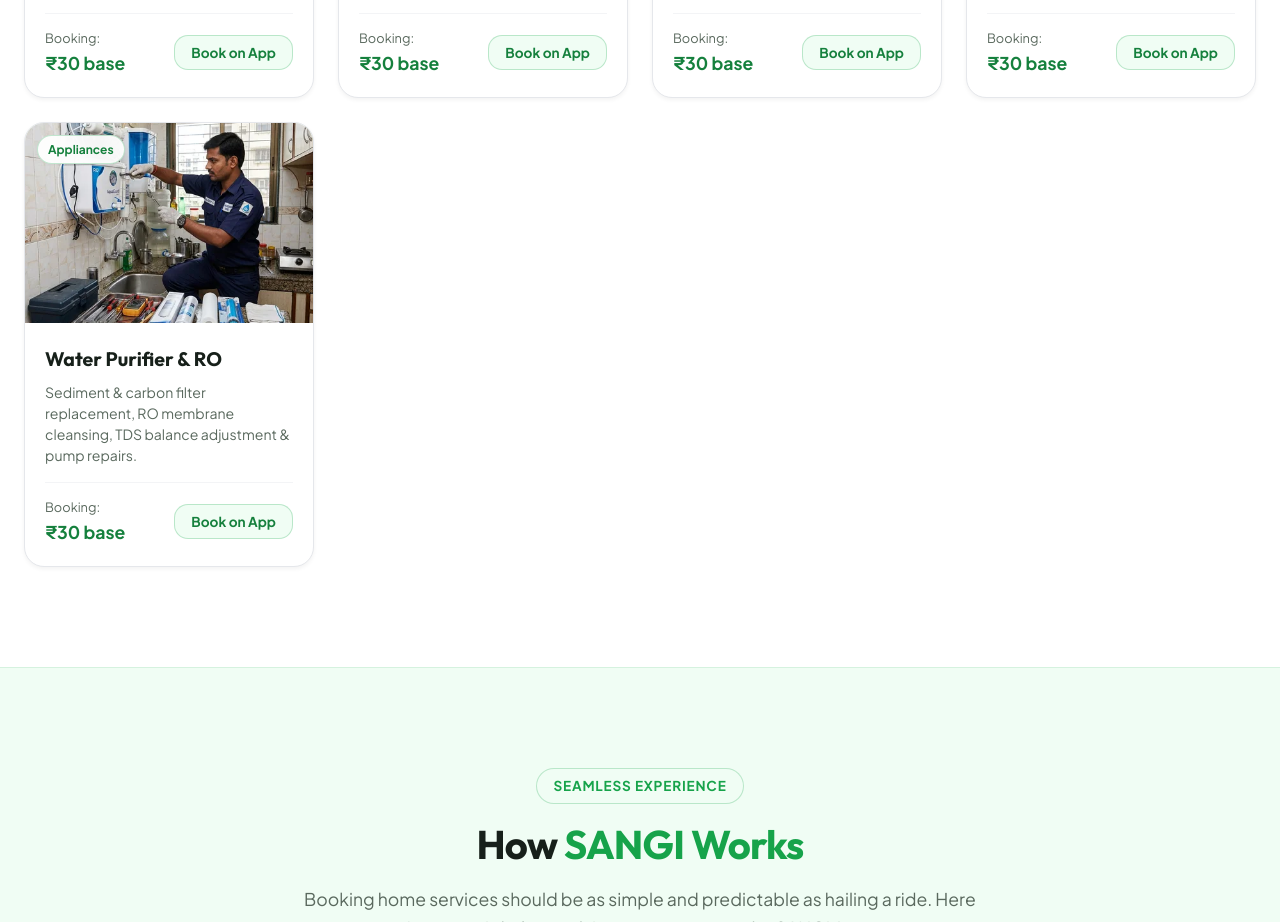
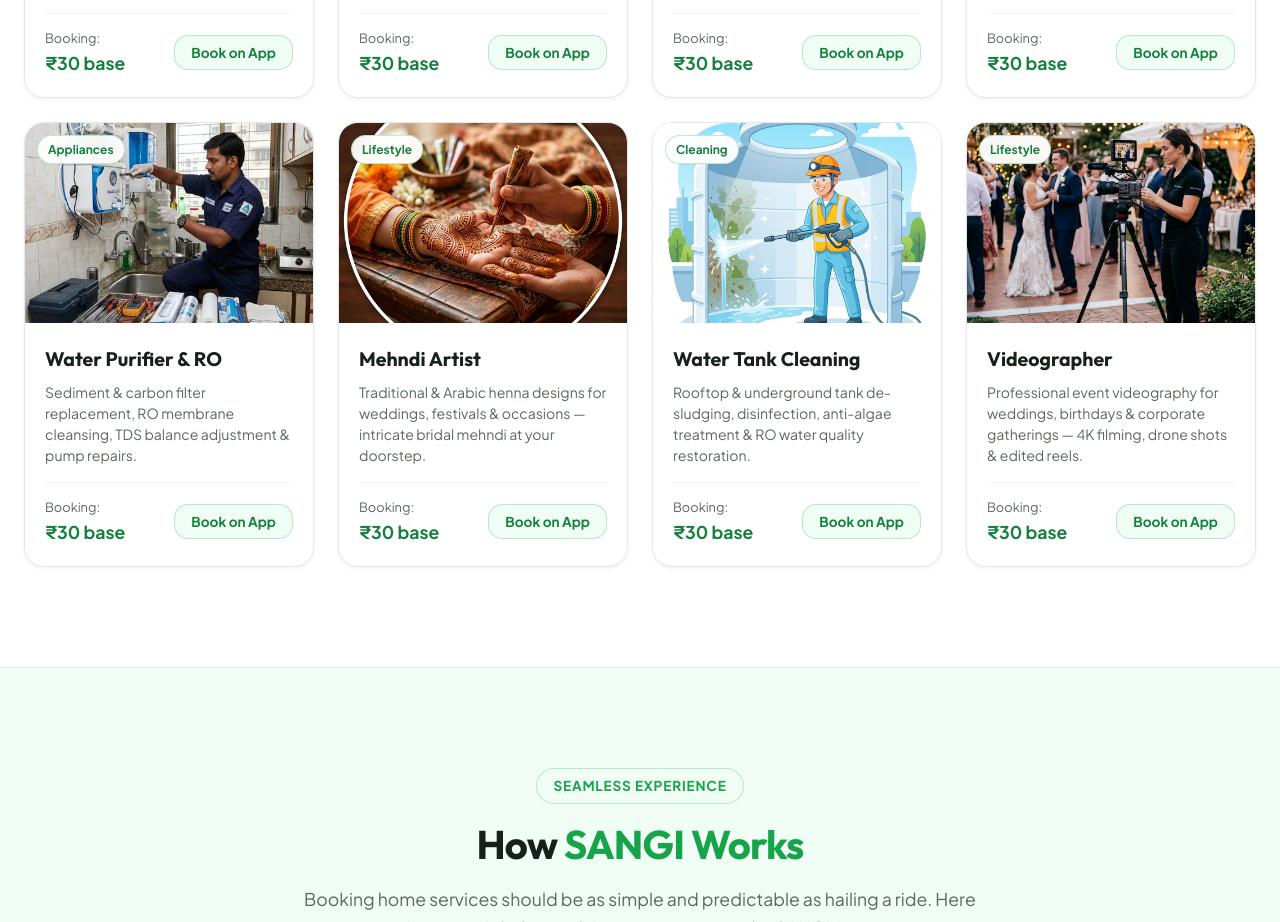
Before and after one commit to IshanDce/SANGI-LANDING-PAGE, a website: page index.html in a window 1280 px wide. Shown: the part 3848-4770 px from the top of the page. Drawn offline with Linux system fonts and the light colour scheme.

Commit message:
feat: add Mehndi, Water Tank Cleaning, Videographer services with images

```diff
--- a/index.html
+++ b/index.html
@@ -6,7 +6,7 @@
   <meta name="viewport" content="width=device-width, initial-scale=1.0">
   <title>SANGI - Trusted Home Services. Right at Your Doorstep | Book Electrician, Plumber & More</title>
   <meta name="description"
-    content="Book 100% KYC verified home service professionals on SANGI. Electricians, plumbers, AC repairs, house cleaning & 17+ doorstep services with transparent ₹30 base booking fee. Download the app now.">
+    content="Book 100% KYC verified home service professionals on SANGI. Electricians, plumbers, AC repairs, house cleaning & 20+ doorstep services with transparent ₹30 base booking fee. Download the app now.">
   <meta name="keywords"
     content="SANGI, home services app, electrician near me, plumber near me, AC repair, house cleaning, doorstep services India, verified professionals, home service booking app, SANGI apk download">
   <meta name="author" content="SANGI Technologies">
@@ -23,7 +23,7 @@
   <meta property="og:url" content="https://sangiservices.in/">
   <meta property="og:title" content="SANGI - Trusted Home Services. Right at Your Doorstep.">
   <meta property="og:description"
-    content="Book KYC-verified electricians, plumbers, cleaners & 17+ home services at your doorstep. Transparent ₹30 base fee. Download SANGI app now.">
+    content="Book KYC-verified electricians, plumbers, cleaners & 20+ home services at your doorstep. Transparent ₹30 base fee. Download SANGI app now.">
   <meta property="og:image" content="https://sangiservices.in/assets/images/hero_home_services.webp">
   <meta property="og:image:alt" content="SANGI Verified Professional at Customer Home">
   <meta property="og:image:width" content="1280">
@@ -33,7 +33,7 @@
   <meta name="twitter:card" content="summary_large_image">
   <meta name="twitter:title" content="SANGI - Trusted Home Services. Right at Your Doorstep.">
   <meta name="twitter:description"
-    content="Book KYC-verified electricians, plumbers, cleaners & 17+ doorstep services. Transparent ₹30 base fee.">
+    content="Book KYC-verified electricians, plumbers, cleaners & 20+ doorstep services. Transparent ₹30 base fee.">
   <meta name="twitter:image" content="https://sangiservices.in/assets/images/hero_home_services.webp">
   <meta name="twitter:image:alt" content="SANGI Home Services App">
 
@@ -62,7 +62,7 @@
         "url": "https://sangiservices.in/",
         "logo": "https://sangiservices.in/assets/images/logo.png",
         "image": "https://sangiservices.in/assets/images/hero_home_services.webp",
-        "description": "SANGI provides 100% KYC verified home service professionals — electricians, plumbers, AC repair, cleaning, gardening & 17+ doorstep services across India.",
+        "description": "SANGI provides 100% KYC verified home service professionals — electricians, plumbers, AC repair, cleaning, mehndi, water tank cleaning, videography & 20+ doorstep services across India.",
         "priceRange": "₹",
         "telephone": "+91-XXXXXXXXXX",
         "email": "support@sangiservices.in",
@@ -113,7 +113,7 @@
         },
         "downloadUrl": "https://sangiservices.in/downloads/sangi.apk",
         "screenshot": "https://sangiservices.in/assets/images/app_mockup_phone.webp",
-        "description": "Book verified home service professionals on Android. 17+ services available."
+        "description": "Book verified home service professionals on Android. 20+ services available."
       }
     ]
   }
@@ -711,6 +711,53 @@
               </div>
             </div>
           </article>
+          <!-- Mehndi -->
+          <article class="service-card" data-category="lifestyle">
+            <div class="service-card-img">
+              <img src="assets/images/services/mehndi.png" alt="Mehndi Artist at Home" loading="lazy">
+              <span class="service-badge">Lifestyle</span>
+            </div>
+            <div class="service-card-body">
+              <h3 class="service-card-title">Mehndi Artist</h3>
+              <p class="service-card-desc">Traditional & Arabic henna designs for weddings, festivals & occasions — intricate bridal mehndi at your doorstep.</p>
+              <div class="service-card-footer">
+                <div class="service-fee">Booking: <strong>&#8377;30 base</strong></div>
+                <button class="service-book-btn" data-open-modal="downloadModal">Book on App</button>
+              </div>
+            </div>
+          </article>
+
+          <!-- Water Tank Cleaning -->
+          <article class="service-card" data-category="cleaning">
+            <div class="service-card-img">
+              <img src="assets/images/services/water_tank_cleaning.png" alt="Water Tank Cleaning Service" loading="lazy">
+              <span class="service-badge">Cleaning</span>
+            </div>
+            <div class="service-card-body">
+              <h3 class="service-card-title">Water Tank Cleaning</h3>
+              <p class="service-card-desc">Rooftop & underground tank de-sludging, disinfection, anti-algae treatment & RO water quality restoration.</p>
+              <div class="service-card-footer">
+                <div class="service-fee">Booking: <strong>&#8377;30 base</strong></div>
+                <button class="service-book-btn" data-open-modal="downloadModal">Book on App</button>
+              </div>
+            </div>
+          </article>
+
+          <!-- Videographer -->
+          <article class="service-card" data-category="lifestyle">
+            <div class="service-card-img">
+              <img src="assets/images/services/videographer.png" alt="Videographer & Photography Service" loading="lazy">
+              <span class="service-badge">Lifestyle</span>
+            </div>
+            <div class="service-card-body">
+              <h3 class="service-card-title">Videographer</h3>
+              <p class="service-card-desc">Professional event videography for weddings, birthdays & corporate gatherings — 4K filming, drone shots & edited reels.</p>
+              <div class="service-card-footer">
+                <div class="service-fee">Booking: <strong>&#8377;30 base</strong></div>
+                <button class="service-book-btn" data-open-modal="downloadModal">Book on App</button>
+              </div>
+            </div>
+          </article>
 
         </div>
       </div>
@@ -1301,7 +1348,7 @@
 
             <div class="download-role-box">
               <h5>👤 For Customers</h5>
-              <p>Book 17+ services with live GPS tracking, OTP security & nominal ₹30 booking fee.</p>
+              <p>Book 20+ services with live GPS tracking, OTP security & nominal ₹30 booking fee.</p>
             </div>
 
             <div class="download-role-box">
```
Also changed, not shown: assets/images/services/mehndi.png (added), assets/images/services/videographer.png (added), assets/images/services/water_tank_cleaning.png (added).
